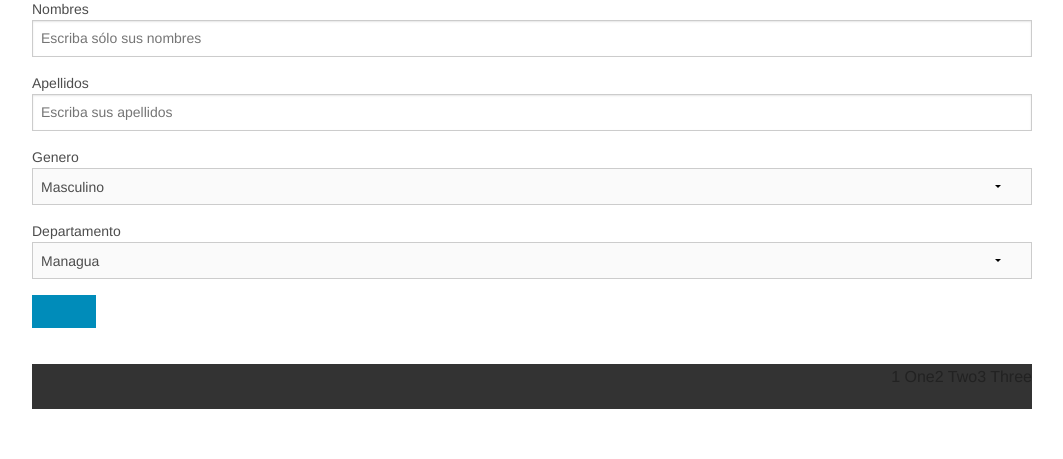
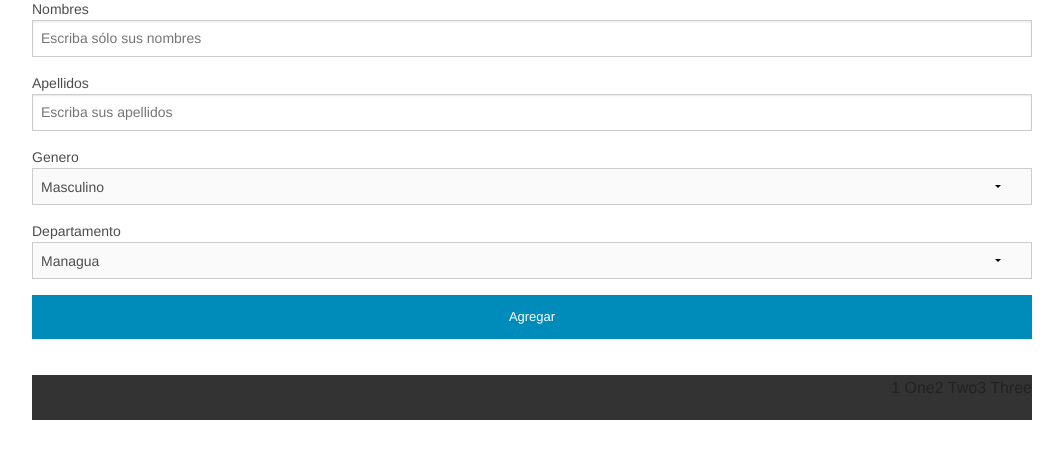
Before and after one commit to malwador/tarea_php_01_contactos, a PHP site: page /ini.php in a window 1280 px wide. Shown: the part 148-607 px from the top of the page, without its empty margins (108-1171 px from the left). Run offline with PHP 8.4, Linux system fonts and the light colour scheme; data that the repository does not hold is empty.

Commit message:
modificando el boton de submit 2.. despues de haber leido la documentacion de foundation :P

```diff
--- a/ini.php
+++ b/ini.php
@@ -48,7 +48,7 @@ echo '<p><h1>Tarea PHP 01 - Gestión de contactos</h1></p>';
                     <option value="RAAS">RAAS</option>
                 </select>
             </label>
-            <button type="submit" value="Agregar" name="Agregar">
+            <input class="button small large-12" type="submit" value="Agregar">
         </div>
     </div>
 
```
